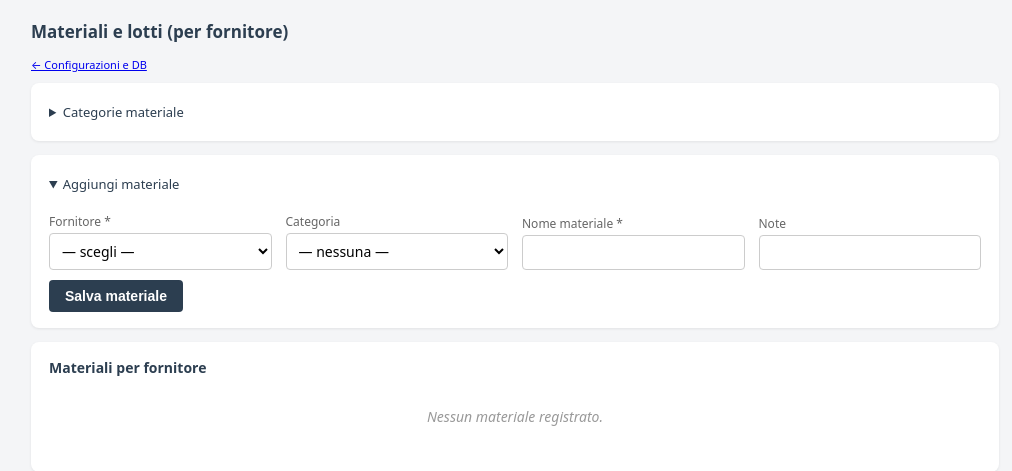
After one commit to lo0re17/Generatore-Cicli-di-Lavoro, a Flask app: template web/templates/configurazioni_materiali.html in a window 1280 px wide. The commit adds this page. Shown: the top 471 px of the page, without its empty margins (125-1137 px from the left). Run offline with Flask 3, Linux system fonts and the light colour scheme; the template is opened without the code that fills it, so the values that code supplies are empty.

Commit message:
Fornitori: DB materiali per categoria/fornitore con lotti+scadenza, tendina di selezione nel form di generazione

```diff
--- a/web/app.py
+++ b/web/app.py
@@ -1028,6 +1028,77 @@ def configurazioni_fornitori():
     return render_template("configurazioni_fornitori.html", fornitori=db.fornitori())
 
 
+@app.route("/configurazioni/materiali", methods=["GET", "POST"])
+@serve_azione("amministra")
+def configurazioni_materiali():
+    if request.method == "POST":
+        azione = request.form.get("azione", "")
+
+        if azione == "crea_categoria":
+            nome = request.form.get("nome_categoria", "").strip()
+            if nome:
+                db.crea_categoria_materiale(nome)
+                registra_azione("crea_categoria_materiale", nome)
+                flash(f"Categoria '{nome}' creata.")
+
+        elif azione == "elimina_categoria":
+            db.elimina_categoria_materiale(int(request.form.get("categoria_id", 0) or 0))
+            flash("Categoria eliminata.")
+
+        elif azione == "crea_materiale":
+            fornitore_id = int(request.form.get("fornitore_id", 0) or 0)
+            nome = request.form.get("nome_materiale", "").strip()
+            categoria_id = request.form.get("categoria_id", "")
+            if not fornitore_id or not nome:
+                flash("Fornitore e nome materiale sono obbligatori.")
+            else:
+                db.crea_materiale(fornitore_id,
+                                  int(categoria_id) if categoria_id.isdigit() else None,
+                                  nome, request.form.get("note_materiale", ""))
+                registra_azione("crea_materiale", nome)
+                flash(f"Materiale '{nome}' creato.")
+
+        elif azione == "elimina_materiale":
+            db.elimina_materiale(int(request.form.get("materiale_id", 0) or 0))
+            flash("Materiale eliminato (con i relativi lotti).")
+
+        elif azione == "crea_lotto":
+            materiale_id = int(request.form.get("materiale_id", 0) or 0)
+            lotto = request.form.get("lotto", "").strip()
+            if not materiale_id or not lotto:
+                flash("Materiale e numero di lotto sono obbligatori.")
+            else:
+                db.crea_lotto_materiale(materiale_id, lotto,
+                                        request.form.get("scadenza", ""),
+                                        request.form.get("note_lotto", ""))
+                registra_azione("crea_lotto_materiale", lotto)
+                flash(f"Lotto '{lotto}' registrato.")
+
+        elif azione == "elimina_lotto":
+            db.elimina_lotto_materiale(int(request.form.get("lotto_id", 0) or 0))
+            flash("Lotto eliminato.")
+
+        return redirect(url_for("configurazioni_materiali"))
+
+    return render_template("configurazioni_materiali.html",
+                           fornitori=db.fornitori(), categorie=db.categorie_materiale(),
+                           materiali=db.materiali(), lotti=db.lotti_materiale())
+
+
+@app.route("/api/lotti-materiale")
+@login_richiesto
+def api_lotti_materiale():
+    """Elenco materiali/lotti per la tendina nel form di generazione."""
+    righe = db.lotti_materiale()
+    dati = [{
+        "id": r["id"], "lotto": r["lotto"], "scadenza": r["scadenza"],
+        "materiale": r["materiale_nome"], "fornitore": r["fornitore_nome"],
+        "etichetta": f"{r['materiale_nome']} — lotto {r['lotto']} "
+                     f"({r['fornitore_nome']}){' — scad. ' + r['scadenza'] if r['scadenza'] else ''}",
+    } for r in righe]
+    return {"lotti": dati}
+
+
 @app.route("/configurazioni/log")
 @serve_azione("amministra")
 def configurazioni_log():
--- a/web/templates/configurazioni.html
+++ b/web/templates/configurazioni.html
@@ -10,6 +10,7 @@
     <a href="{{ url_for('configurazioni_utenti') }}" class="bottone">Utenti</a>
     <a href="{{ url_for('configurazioni_operatori') }}" class="bottone">Operatori</a>
     <a href="{{ url_for('configurazioni_fornitori') }}" class="bottone">Fornitori</a>
+    <a href="{{ url_for('configurazioni_materiali') }}" class="bottone">Materiali e lotti</a>
     <a href="{{ url_for('clienti') }}" class="bottone">Clienti</a>
     <a href="{{ url_for('backup_database') }}" class="bottone">Backup DB</a>
     <a href="{{ url_for('configurazioni_log') }}" class="bottone">Log</a>
--- /dev/null
+++ b/web/templates/configurazioni_materiali.html
@@ -0,0 +1,124 @@
+{% extends "base.html" %}
+{% set attiva = 'configurazioni' %}
+{% block titolo %}Materiali e lotti — Configurazioni{% endblock %}
+{% block contenuto %}
+
+<h2>Materiali e lotti (per fornitore)</h2>
+<p class="aiuto"><a href="{{ url_for('configurazioni') }}">← Configurazioni e DB</a></p>
+
+<div class="card">
+  <details>
+    <summary>Categorie materiale</summary>
+    <form method="post" style="margin-top:8px">
+      <input type="hidden" name="azione" value="crea_categoria">
+      <div class="riga stretta">
+        <div><label>Nome categoria *</label><input name="nome_categoria" required></div>
+        <div style="flex:0"><button type="submit">Aggiungi</button></div>
+      </div>
+    </form>
+    <table style="margin-top:10px">
+      <tbody>
+        {% for c in categorie %}
+        <tr>
+          <td>{{ c.nome }}</td>
+          <td style="width:1%">
+            <form method="post" onsubmit="return confirm('Eliminare {{ c.nome }}?')">
+              <input type="hidden" name="azione" value="elimina_categoria">
+              <input type="hidden" name="categoria_id" value="{{ c.id }}">
+              <button type="submit" class="chiaro piccolo pericolo">Elimina</button>
+            </form>
+          </td>
+        </tr>
+        {% endfor %}
+      </tbody>
+    </table>
+  </details>
+</div>
+
+<div class="card">
+  <details open>
+    <summary>Aggiungi materiale</summary>
+    <form method="post" style="margin-top:8px">
+      <input type="hidden" name="azione" value="crea_materiale">
+      <div class="riga">
+        <div><label>Fornitore *</label>
+          <select name="fornitore_id" required>
+            <option value="">— scegli —</option>
+            {% for f in fornitori %}<option value="{{ f.id }}">{{ f.nome }}</option>{% endfor %}
+          </select></div>
+        <div><label>Categoria</label>
+          <select name="categoria_id">
+            <option value="">— nessuna —</option>
+            {% for c in categorie %}<option value="{{ c.id }}">{{ c.nome }}</option>{% endfor %}
+          </select></div>
+        <div><label>Nome materiale *</label><input name="nome_materiale" required></div>
+        <div><label>Note</label><input name="note_materiale"></div>
+      </div>
+      <div class="barra-azioni" style="margin-top:10px; margin-bottom:0">
+        <button type="submit">Salva materiale</button>
+      </div>
+    </form>
+  </details>
+</div>
+
+<div class="card" style="overflow-x:auto">
+  <h3 style="margin-top:0">Materiali per fornitore</h3>
+  {% if materiali %}
+  <table>
+    <thead><tr><th>Fornitore</th><th>Materiale</th><th>Categoria</th><th>Lotti</th><th></th></tr></thead>
+    <tbody>
+      {% for m in materiali %}
+      <tr>
+        <td>{{ m.fornitore_nome }}</td>
+        <td>
+          <details>
+            <summary>{{ m.nome }}</summary>
+            <div class="aiuto" style="margin:6px 0">{{ m.note or '' }}</div>
+            <table style="font-size:12px">
+              <thead><tr><th>Lotto</th><th>Scadenza</th><th>Note</th><th></th></tr></thead>
+              <tbody>
+                {% for l in lotti if l.materiale_id == m.id %}
+                <tr>
+                  <td>{{ l.lotto }}</td><td>{{ l.scadenza or '—' }}</td><td>{{ l.note or '—' }}</td>
+                  <td>
+                    <form method="post" onsubmit="return confirm('Eliminare il lotto {{ l.lotto }}?')">
+                      <input type="hidden" name="azione" value="elimina_lotto">
+                      <input type="hidden" name="lotto_id" value="{{ l.id }}">
+                      <button type="submit" class="chiaro piccolo pericolo">Elimina</button>
+                    </form>
+                  </td>
+                </tr>
+                {% endfor %}
+              </tbody>
+            </table>
+            <form method="post" style="margin-top:8px">
+              <input type="hidden" name="azione" value="crea_lotto">
+              <input type="hidden" name="materiale_id" value="{{ m.id }}">
+              <div class="riga stretta">
+                <div><label>Lotto</label><input name="lotto" required style="width:120px"></div>
+                <div><label>Scadenza</label><input name="scadenza" placeholder="gg/mm/aaaa" style="width:110px"></div>
+                <div><label>Note</label><input name="note_lotto" style="width:160px"></div>
+                <div style="flex:0"><button type="submit" class="piccolo">+ Lotto</button></div>
+              </div>
+            </form>
+          </details>
+        </td>
+        <td>{{ m.categoria_nome or '—' }}</td>
+        <td>{{ m.n_lotti }}</td>
+        <td style="width:1%">
+          <form method="post" onsubmit="return confirm('Eliminare {{ m.nome }} e tutti i suoi lotti?')">
+            <input type="hidden" name="azione" value="elimina_materiale">
+            <input type="hidden" name="materiale_id" value="{{ m.id }}">
+            <button type="submit" class="chiaro piccolo pericolo">Elimina</button>
+          </form>
+        </td>
+      </tr>
+      {% endfor %}
+    </tbody>
+  </table>
+  {% else %}
+  <p class="vuoto">Nessun materiale registrato.</p>
+  {% endif %}
+</div>
+
+{% endblock %}
```
Also changed, not shown: web/db.py (+101 -0 lines), web/templates/dashboard.html (+46 -0 lines).
